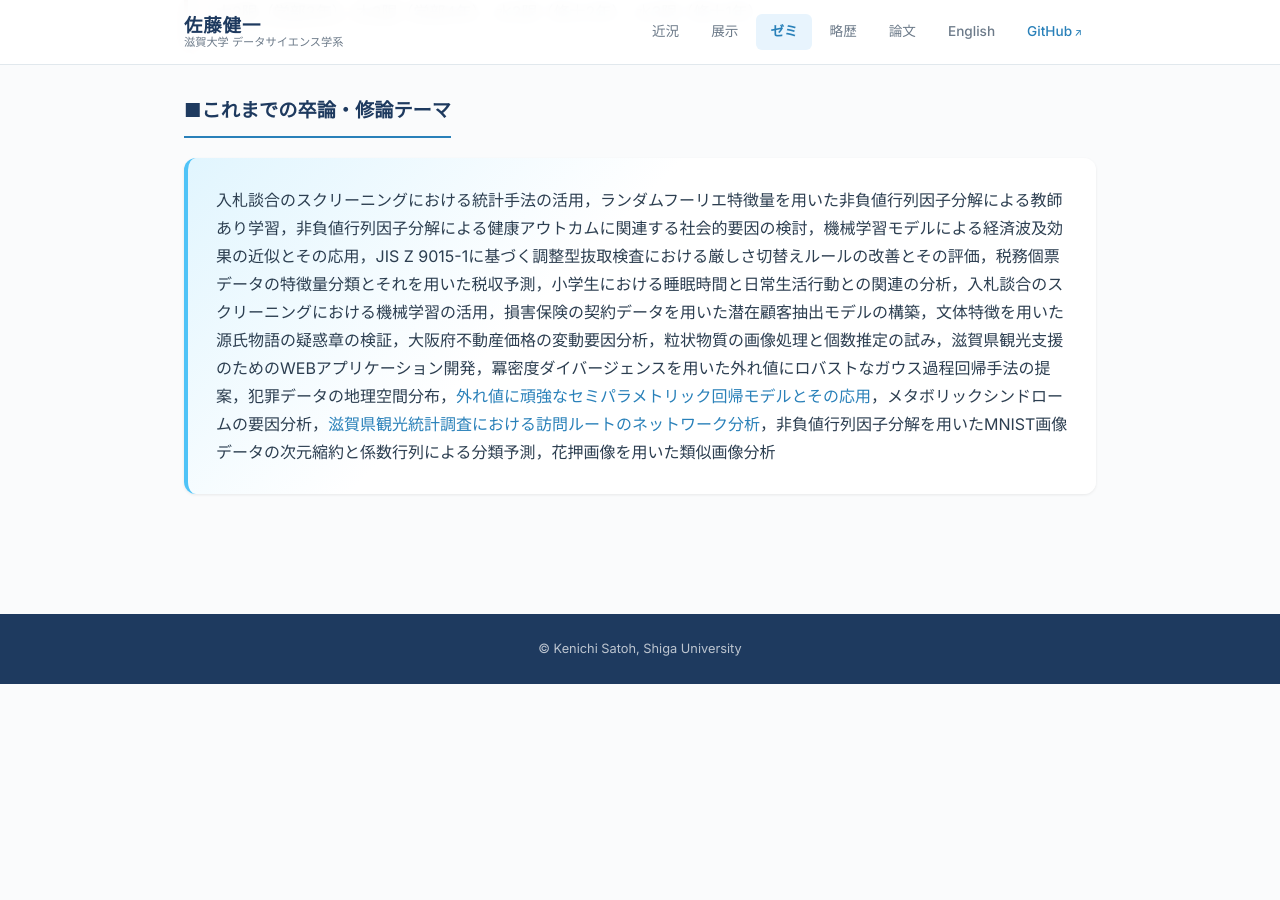
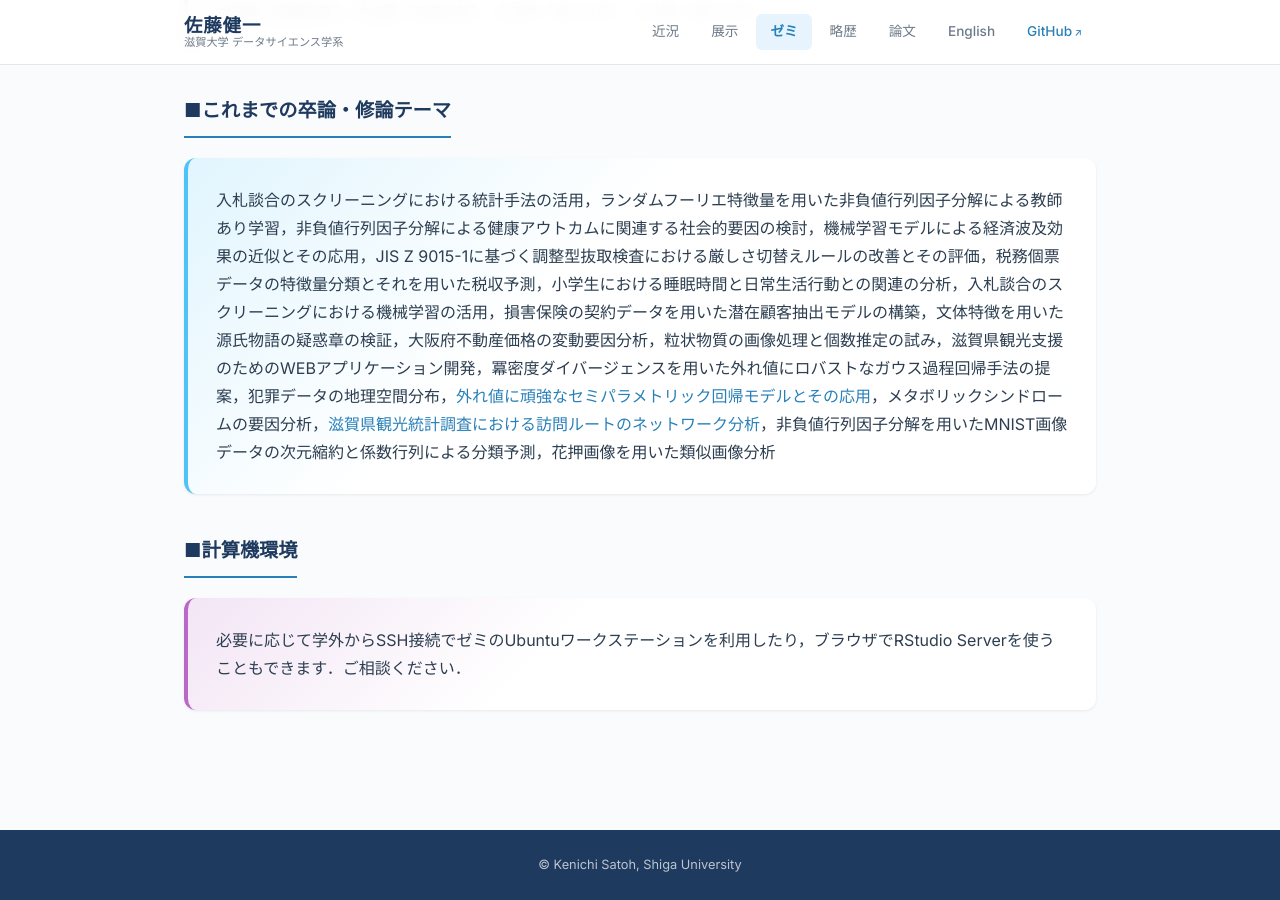
Before and after one commit to ksatohds/ksatohds.github.io, a Jekyll site: the page built from laboratory.md, in a window 1280 px wide and 900 px high, scrolled down 2562 px. Built offline with Jekyll 4.4.1, drawn with Linux system fonts in a browser that asks for light colours; before the commit the page ends 3246 px from its top, so only the background shows below that.

Commit message:
20260519 add computing environment section to laboratory page
Co-Authored-By: Claude Opus 4.6 (1M context) <noreply@anthropic.com>

```diff
--- a/laboratory.md
+++ b/laboratory.md
@@ -84,3 +84,11 @@ title: ゼミ
     <p>入札談合のスクリーニングにおける統計手法の活用，ランダムフーリエ特徴量を用いた非負値行列因子分解による教師あり学習，非負値行列因子分解による健康アウトカムに関連する社会的要因の検討，機械学習モデルによる経済波及効果の近似とその応用，JIS Z 9015-1に基づく調整型抜取検査における厳しさ切替えルールの改善とその評価，税務個票データの特徴量分類とそれを用いた税収予測，小学生における睡眠時間と日常生活行動との関連の分析，入札談合のスクリーニングにおける機械学習の活用，損害保険の契約データを用いた潜在顧客抽出モデルの構築，文体特徴を用いた源氏物語の疑惑章の検証，大阪府不動産価格の変動要因分析，粒状物質の画像処理と個数推定の試み，滋賀県観光支援のためのWEBアプリケーション開発，冪密度ダイバージェンスを用いた外れ値にロバストなガウス過程回帰手法の提案，犯罪データの地理空間分布，<a href="https://shiga-u.repo.nii.ac.jp/records/2000350">外れ値に頑強なセミパラメトリック回帰モデルとその応用</a>，メタボリックシンドロームの要因分析，<a href="https://shiga-u.repo.nii.ac.jp/record/14573/files/%E4%BF%AE%E5%A3%AB%E8%AB%96%E6%96%87%E5%85%A8%E6%96%87R4fukushi.pdf">滋賀県観光統計調査における訪問ルートのネットワーク分析</a>，非負値行列因子分解を用いたMNIST画像データの次元縮約と係数行列による分類予測，花押画像を用いた類似画像分析</p>
   </div>
 </div>
+
+<div class="section">
+  <h2 class="section-title">■計算機環境</h2>
+
+  <div class="card card-data">
+    <p>必要に応じて学外からSSH接続でゼミのUbuntuワークステーションを利用したり，ブラウザでRStudio Serverを使うこともできます．ご相談ください．</p>
+  </div>
+</div>
```
